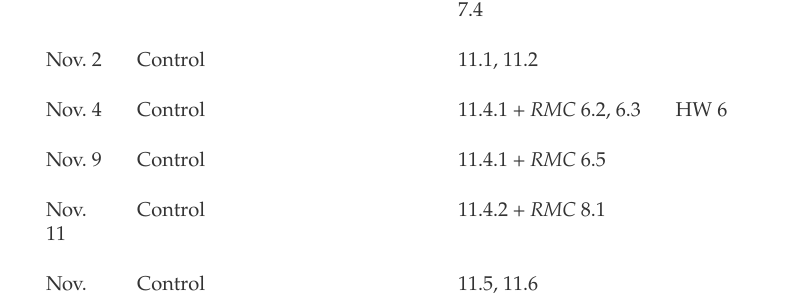
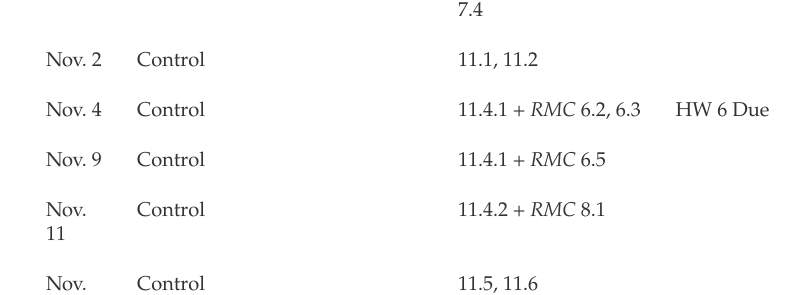
Before and after one commit to dylan-losey/dylan-losey.github.io, a Jekyll site: the page built from me4524-fall21.html, in a window 1280 px wide and 900 px high, scrolled down 3324 px. Shown: the part 166-461 px from the top of the window, without its empty margins (208-1019 px from the left). Built offline with Jekyll 4.4.1, drawn with Linux system fonts in a browser that asks for light colours; nearby versions of some CDN libraries.

Commit message:
course schedule

```diff
--- a/me4524-fall21.html
+++ b/me4524-fall21.html
@@ -281,7 +281,7 @@ tags: me4524-fall2021
       <td>Nov. 4</td>
       <td>Control</td>
       <td>11.4.1 + <i>RMC</i> 6.2, 6.3</td>
-      <td>HW 6</td>
+      <td>HW 6 Due</td>
     </tr>
     <tr>
       <td>Nov. 9</td>
```
